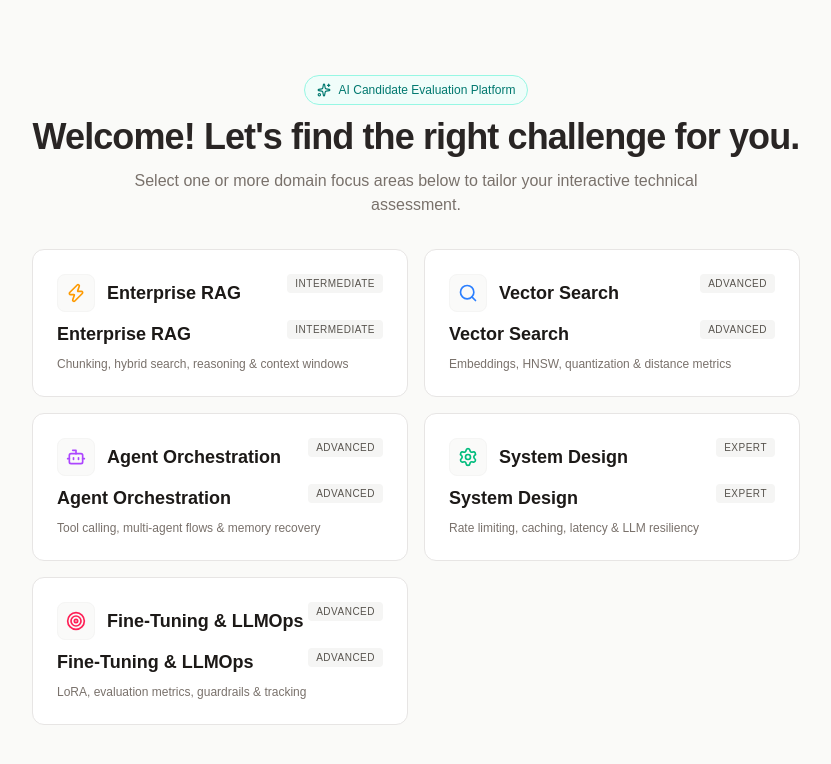
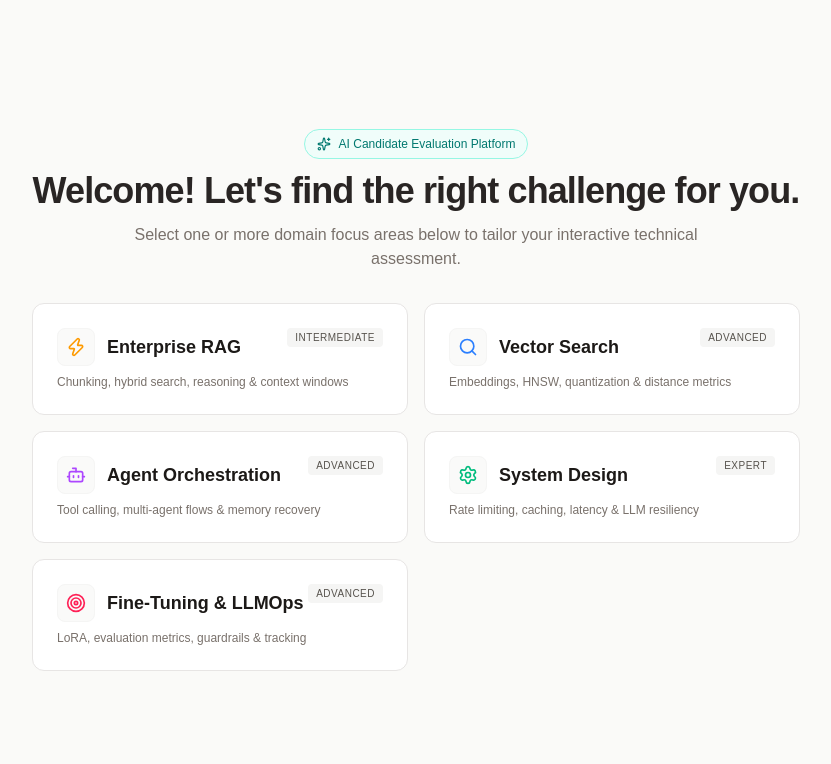
Before and after one commit to Bhan-upriya/interview-agent, a Next.js app: page / in a window 1280 px wide. Shown: the top 764 px of the page, without its empty margins (224-1055 px from the left). Built offline with nearby package versions, Linux system fonts and the light colour scheme.

Commit message:
Add custom icons and styled layout to domain cards

```diff
--- a/src/app/page.tsx
+++ b/src/app/page.tsx
@@ -1,7 +1,8 @@
 'use client';
 
 import React, { useState } from 'react';
-import { Sparkles, ArrowLeft, Send, RotateCcw, BarChart3, Zap, Search, Bot, Settings, Target } from 'lucide-react';
+import { Sparkles, ArrowLeft, Send, RotateCcw, Zap, Search, Bot, Settings, Target } from 'lucide-react';
+
 export default function Home() {
   const [isStarted, setIsStarted] = useState(false);
   const [selectedDomain, setSelectedDomain] = useState('');
@@ -12,10 +13,6 @@ export default function Home() {
   const [totalScore, setTotalScore] = useState(15);
   const [lastAccuracy, setLastAccuracy] = useState(88);
 
-  // Available domains list matching your clean UI style
-
-
-  // Inside your component:
   const domains = [
     { id: 'enterprise-rag', title: 'Enterprise RAG', subtitle: 'Chunking, hybrid search, reasoning & context windows', level: 'Intermediate', icon: <Zap className="w-5 h-5 text-amber-500" /> },
     { id: 'vector-search', title: 'Vector Search', subtitle: 'Embeddings, HNSW, quantization & distance metrics', level: 'Advanced', icon: <Search className="w-5 h-5 text-blue-500" /> },
@@ -24,7 +21,6 @@ export default function Home() {
     { id: 'fine-tuning', title: 'Fine-Tuning & LLMOps', subtitle: 'LoRA, evaluation metrics, guardrails & tracking', level: 'Advanced', icon: <Target className="w-5 h-5 text-rose-500" /> },
   ];
 
-  // Start Interview & Fetch Dynamic First Question based on selected domain
   const handleStartDomain = async (domainTitle: string) => {
     setSelectedDomain(domainTitle);
     setIsStarted(true);
@@ -47,7 +43,6 @@ export default function Home() {
     }
   };
 
-  // Reset Session & Return to Domain Selector
   const handleReset = () => {
     localStorage.clear();
     sessionStorage.clear();
@@ -57,7 +52,6 @@ export default function Home() {
     setShowModal(false);
   };
 
-  // Send candidate answer and get next domain-specific question
   const handleSendMessage = async (e: React.FormEvent) => {
     e.preventDefault();
     if (!inputMessage.trim() || loading) return;
@@ -83,7 +77,6 @@ export default function Home() {
     }
   };
 
-  // --- 1. DOMAIN SELECTION SCREEN ---
   if (!isStarted) {
     return (
       <div className="min-h-screen bg-[#FAFAF8] text-stone-800 flex flex-col items-center justify-center p-6">
@@ -115,11 +108,7 @@ export default function Home() {
                     </div>
                     <span className="text-[10px] uppercase tracking-wider bg-stone-100 text-stone-600 px-2 py-0.5 rounded font-medium">{d.level}</span>
                   </div>
-                  <div className="flex justify-between items-start mb-2">
-                    <h3 className="font-semibold text-lg text-stone-900 group-hover:text-teal-700 transition-colors">{d.title}</h3>
-                    <span className="text-[10px] uppercase tracking-wider bg-stone-100 text-stone-600 px-2 py-0.5 rounded font-medium">{d.level}</span>
-                  </div>
-                  <p className="text-xs text-stone-500">{d.subtitle}</p>
+                  <p className="text-xs text-stone-500 mt-1">{d.subtitle}</p>
                 </div>
               </div>
             ))}
@@ -129,11 +118,8 @@ export default function Home() {
     );
   }
 
-  // --- 2. INTERVIEW WORKSPACE SCREEN ---
   return (
     <div className="flex flex-col h-screen bg-[#FAFAF8] text-stone-800">
-
-      {/* Top Header */}
       <header className="flex items-center justify-between px-6 py-4 border-b border-stone-200 bg-white">
         <button
           onClick={handleReset}
@@ -155,10 +141,7 @@ export default function Home() {
         </button>
       </header>
 
-      {/* Main Content Layout */}
       <div className="flex-1 flex overflow-hidden p-6 gap-6">
-
-        {/* Chat / Conversation Area */}
         <div className="flex-1 bg-white border border-stone-200 rounded-xl flex flex-col overflow-hidden shadow-sm">
           <div className="flex-1 overflow-y-auto p-6 space-y-4">
             {messages.map((m, idx) => (
@@ -185,7 +168,6 @@ export default function Home() {
           </form>
         </div>
 
-        {/* Right Metric Panel */}
         <div className="w-80 hidden lg:flex flex-col gap-4">
           <div className="bg-white border border-stone-200 p-5 rounded-xl shadow-sm space-y-4">
             <div>
@@ -214,7 +196,6 @@ export default function Home() {
         </div>
       </div>
 
-      {/* Evaluation Summary Modal */}
       {showModal && (
         <div className="fixed inset-0 bg-black/50 flex items-center justify-center p-4 z-50">
           <div className="bg-white p-6 rounded-xl max-w-md w-full space-y-4 shadow-xl">
```
